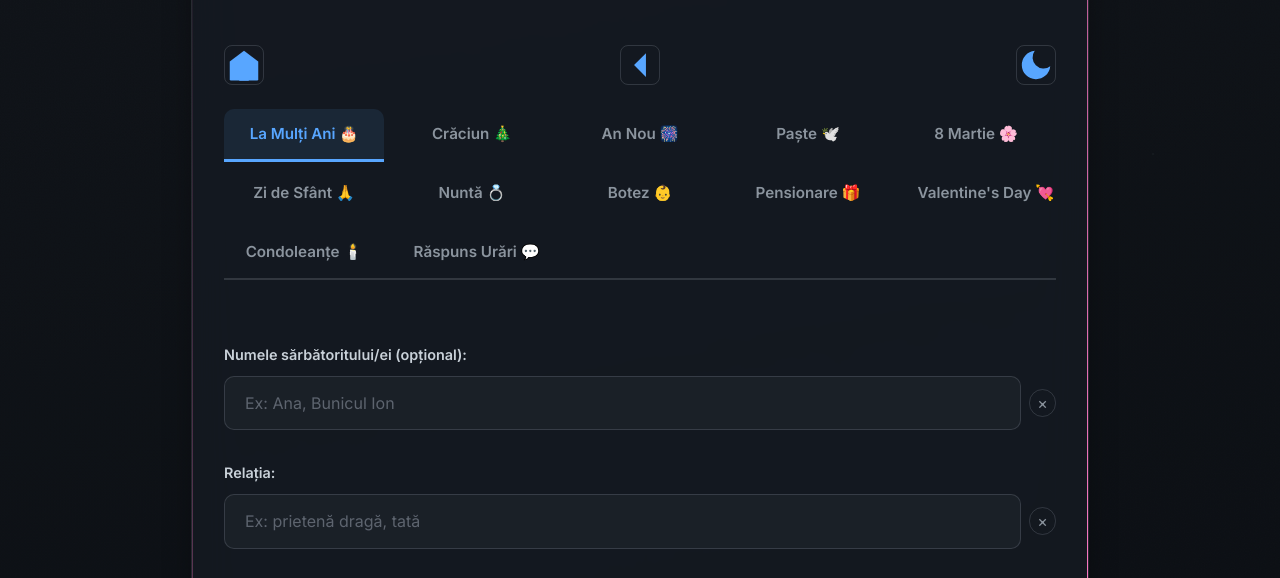
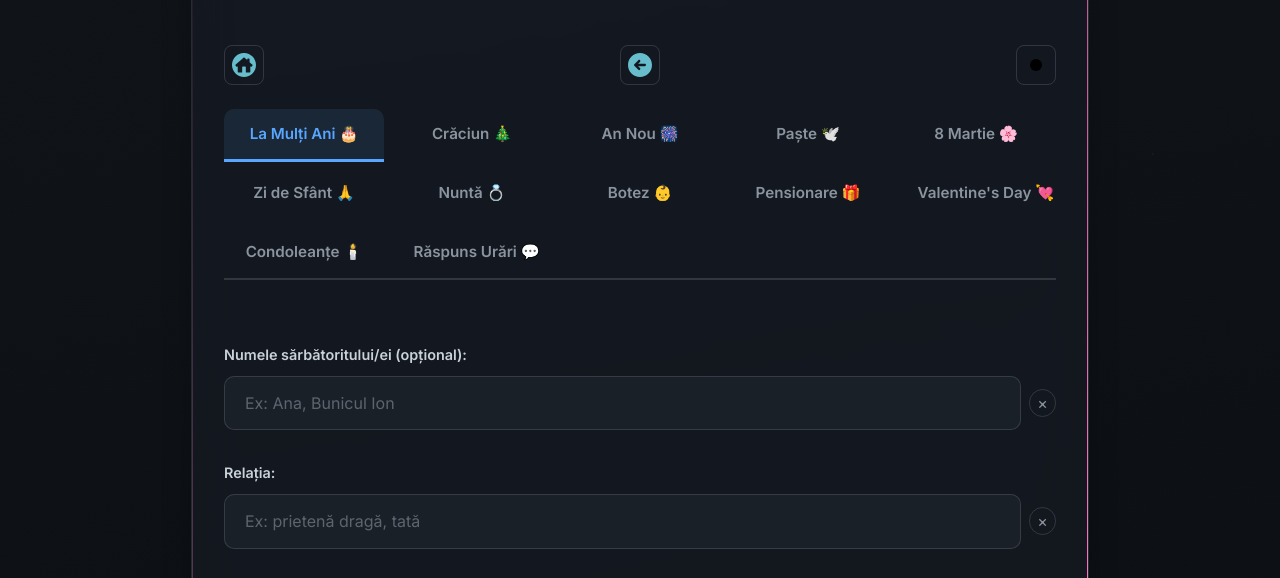
Before and after one commit to roanmatthijs/app-urari, a website: page generator-urari.html in a window 1280 px wide. Shown: the part 167-745 px from the top of the page. Drawn offline with nearby package versions, Linux system fonts and the light colour scheme.

Commit message:
Use new theme toggle icons

```diff
--- a/generator-urari.html
+++ b/generator-urari.html
@@ -35,12 +35,14 @@
         </header>
         <div class="mb-6 flex justify-between items-center gap-4">
             <a href="index.html" class="icon-nav-btn" aria-label="Acasă">
-                <svg xmlns="http://www.w3.org/2000/svg" fill="currentColor" viewBox="0 0 24 24"><path d="M3 9.75L12 3l9 6.75V21a.75.75 0 0 1-.75.75H3.75A.75.75 0 0 1 3 21V9.75z"/><path d="M9 22V12h6v10" stroke="#0d1117" stroke-width="0"/></svg>
+                <img id="home-icon" src="icons/home-dark.svg" alt="Acasă" />
             </a>
             <a href="index.html" class="icon-nav-btn" aria-label="Înapoi">
-                <svg xmlns="http://www.w3.org/2000/svg" fill="currentColor" viewBox="0 0 24 24"><path d="M15.75 19.5L8.25 12l7.5-7.5" stroke="#0d1117" stroke-width="0"/></svg>
+                <img id="back-icon" src="icons/back-dark.svg" alt="Înapoi" />
             </a>
-            <button id="theme-toggle" class="icon-nav-btn" aria-label="Comută tema"></button>
+            <button id="theme-toggle" class="icon-nav-btn" aria-label="Comută tema">
+                <img id="theme-icon" src="icons/light-button.svg" alt="Icon soare" />
+            </button>
         </div>
 
         <div class="tabs-container" id="tabsContainer">
--- a/style.css
+++ b/style.css
@@ -373,6 +373,11 @@
     color: var(--color-accent-celestial-blue);
     transition: background-color 0.2s ease, color 0.2s ease;
 }
+.icon-nav-btn img {
+    width: 1.5rem;
+    height: 1.5rem;
+    transition: opacity 0.2s ease;
+}
 .icon-nav-btn:hover {
     background-color: rgba(88,166,255,0.1);
     color: var(--color-accent-celestial-blue-hover);
--- a/theme-toggle.js
+++ b/theme-toggle.js
@@ -2,16 +2,46 @@
 (function() {
   const html = document.documentElement;
   const btnId = 'theme-toggle';
-  const sunIcon = `<svg xmlns="http://www.w3.org/2000/svg" fill="currentColor" viewBox="0 0 24 24"><path d="M12 18a6 6 0 100-12 6 6 0 000 12z"/><path d="M12 2v2m0 16v2m10-10h-2M4 12H2m15.364-6.364l-1.414 1.414M6.05 17.95l-1.414 1.414m0-13.414l1.414 1.414M17.95 17.95l1.414 1.414"/></svg>`;
-  const moonIcon = `<svg xmlns="http://www.w3.org/2000/svg" fill="currentColor" viewBox="0 0 24 24"><path d="M21 12.79A9 9 0 1111.21 3 7 7 0 0021 12.79z"/></svg>`;
+  const icons = {
+    light: {
+      theme: 'icons/dark-button.svg',
+      home: 'icons/home-light.svg',
+      back: 'icons/back-light.svg'
+    },
+    dark: {
+      theme: 'icons/light-button.svg',
+      home: 'icons/home-dark.svg',
+      back: 'icons/back-dark.svg'
+    }
+  };
+
+  function swapIcon(img, src, alt) {
+    if (!img) return;
+    img.style.opacity = '0';
+    setTimeout(() => {
+      img.src = src;
+      img.alt = alt;
+      img.style.opacity = '1';
+    }, 150);
+  }
+
+  function updateIcons(isLight) {
+    const variant = isLight ? 'light' : 'dark';
+    swapIcon(
+      document.querySelector('#theme-icon'),
+      icons[variant].theme,
+      isLight ? 'Icon lună' : 'Icon soare'
+    );
+    swapIcon(document.querySelector('#home-icon'), icons[variant].home, 'Acasă');
+    swapIcon(document.querySelector('#back-icon'), icons[variant].back, 'Înapoi');
+  }
 
   function applyInitialTheme() {
     const stored = localStorage.getItem('theme');
     if (stored === 'light') {
       html.classList.add('theme-light');
     }
-    const btn = document.getElementById(btnId);
-    if (btn) btn.innerHTML = html.classList.contains('theme-light') ? sunIcon : moonIcon;
+    updateIcons(html.classList.contains('theme-light'));
   }
 
   function toggleTheme() {
@@ -19,10 +49,10 @@
     localStorage.setItem('theme', isLight ? 'light' : 'dark');
     const btn = document.getElementById(btnId);
     if (btn) {
-      btn.innerHTML = isLight ? sunIcon : moonIcon;
       btn.classList.add('animate-switch');
       setTimeout(() => btn.classList.remove('animate-switch'), 600);
     }
+    updateIcons(isLight);
   }
 
   document.addEventListener('DOMContentLoaded', function() {
```
Also changed, not shown: confidentialitate.html (+3 -1 lines), idei-cadou.html (+5 -3 lines), index.html (+3 -1 lines), politica-cookies.html (+3 -1 lines), icons/dark-button.svg (added), icons/light-button.svg (added).
